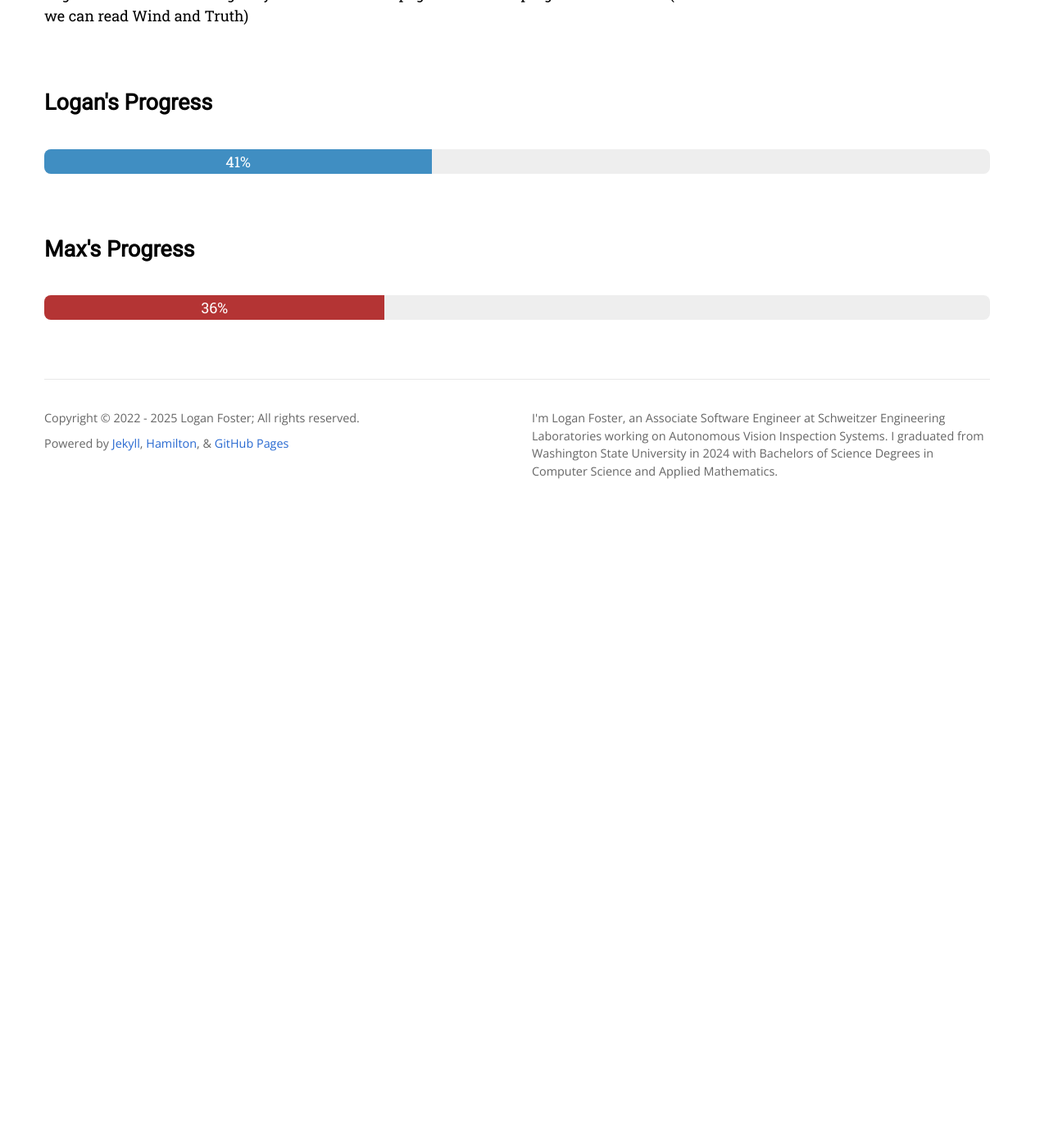
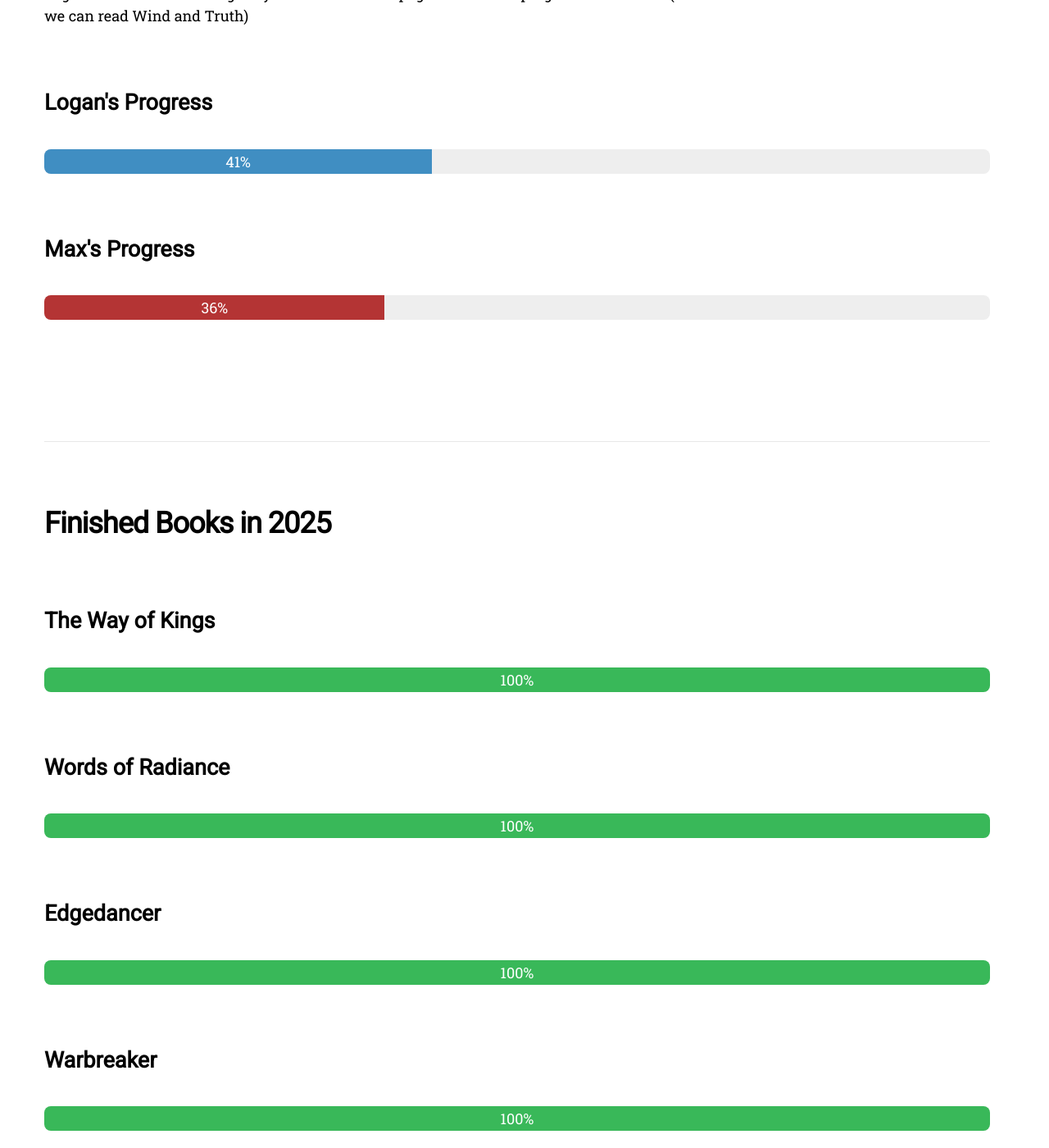
Before and after one commit to Lrfoster03/Lrfoster03.github.io, a Jekyll site: the page built from progress.html, in a window 1280 px wide and 1400 px high, scrolled down 442 px. Shown: the whole window at 82% size. Built offline with Jekyll 4.4.1, drawn with Linux system fonts in a browser that asks for light colours; nearby versions of some CDN libraries; some web fonts are replaced; before the commit the page ends 1072 px from its top, so only the background shows below that; some of the changed text lies outside the part shown.

Commit message:
Initial reading progress

```diff
--- a/progress.html
+++ b/progress.html
@@ -42,6 +42,63 @@
   </div>
 </div>
 
+<header class="post-header"></header>
+
+<h1>Finished Books in 2025</h1>
+
+<div class="progress-section">
+    <h2>The Way of Kings</h2>
+    <div class="progress-container">
+      <div class="progress-barFinished" style="width: {{ 100 }}%;">
+        {{ 100 }}%
+      </div>
+    </div>
+  </div>
+
+  <div class="progress-section">
+    <h2>Words of Radiance</h2>
+    <div class="progress-container">
+      <div class="progress-barFinished" style="width: {{ 100 }}%;">
+        {{ 100 }}%
+      </div>
+    </div>
+  </div>
+
+  <div class="progress-section">
+    <h2>Edgedancer</h2>
+    <div class="progress-container">
+      <div class="progress-barFinished" style="width: {{ 100 }}%;">
+        {{ 100 }}%
+      </div>
+    </div>
+  </div>
+
+  <div class="progress-section">
+    <h2>Warbreaker</h2>
+    <div class="progress-container">
+      <div class="progress-barFinished" style="width: {{ 100 }}%;">
+        {{ 100 }}%
+      </div>
+    </div>
+  </div>
+
+  <div class="progress-section">
+    <h2>Oathbringer</h2>
+    <div class="progress-container">
+      <div class="progress-barFinished" style="width: {{ 100 }}%;">
+        {{ 100 }}%
+      </div>
+    </div>
+  </div>
+
+  <div class="progress-section">
+    <h2>Dawnshard</h2>
+    <div class="progress-container">
+      <div class="progress-barFinished" style="width: {{ 100 }}%;">
+        {{ 100 }}%
+      </div>
+    </div>
+  </div>
 
 <style>
   .progress-container {
```
